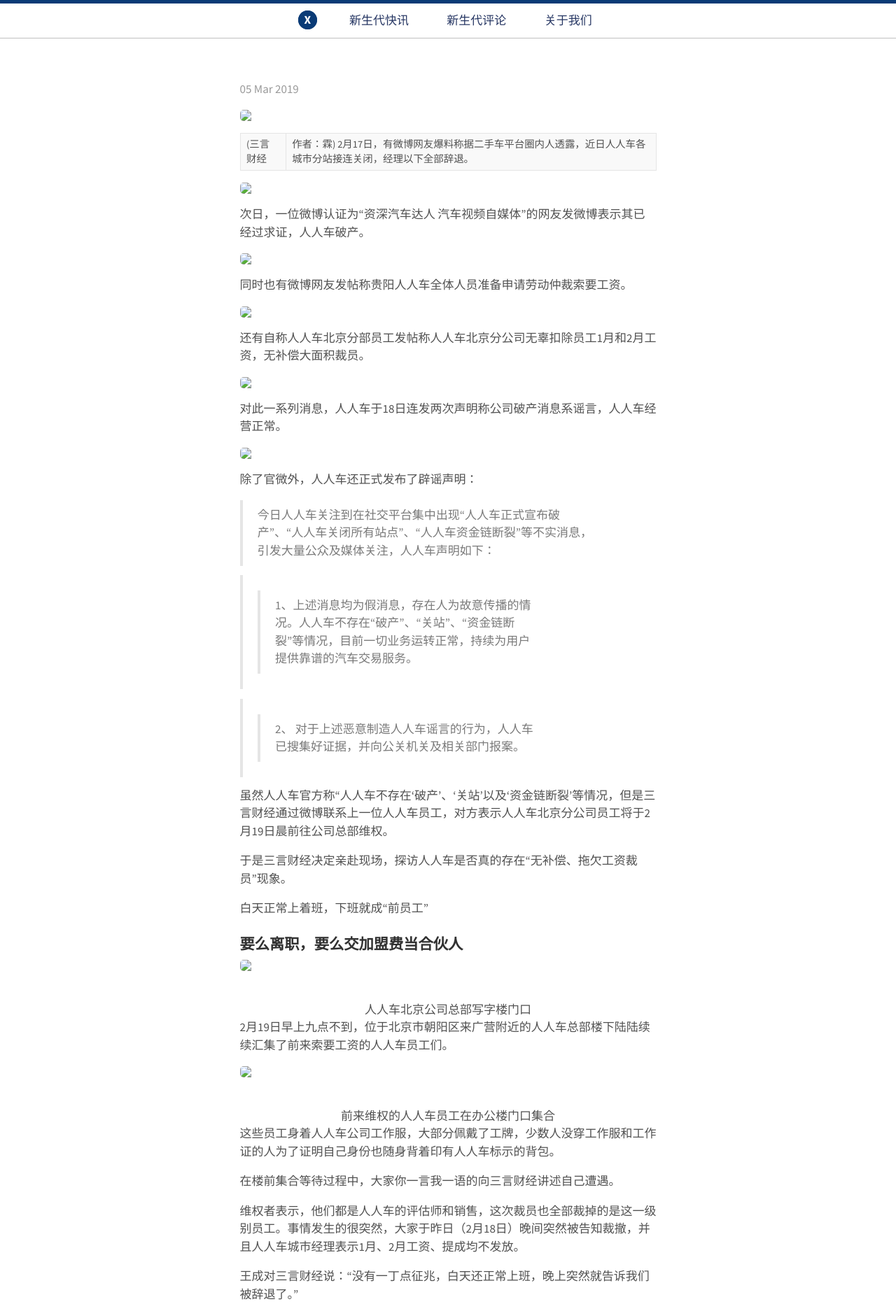
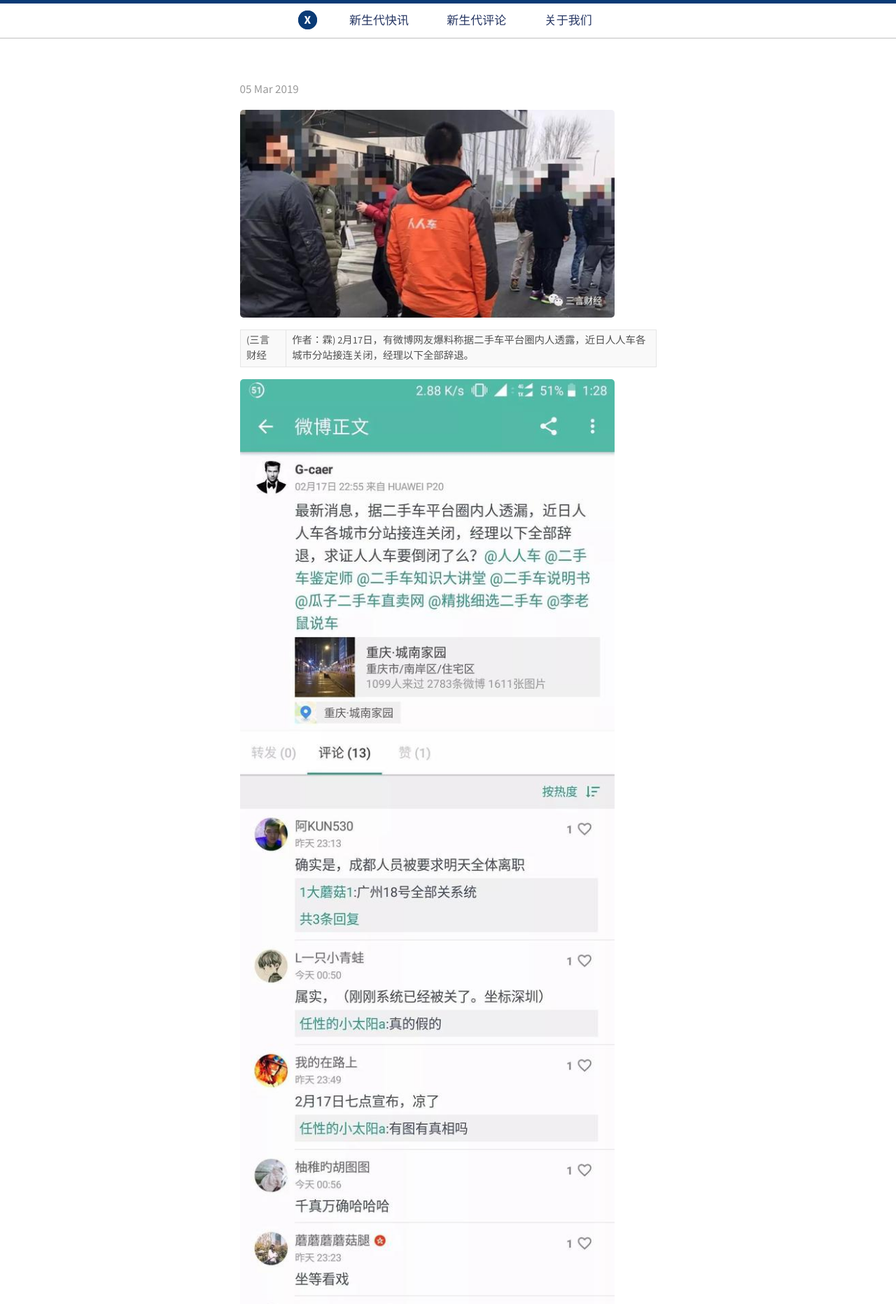
Before and after one commit to xsdai3/xsdai3.github.io, a Jekyll site: the page built from _posts/2019-03-06-近千人人车员工在总部维权（转发）.md, in a window 1280 px wide. Shown: the top 1864 px of the page at 70% size. Built offline with Jekyll 4.4.1, drawn with Linux system fonts in a browser that asks for light colours; our own code applies the rules of GitHub Pages for plain Markdown files.

Commit message:
Update 2019-03-06-近千人人车员工在总部维权（转发）.md

```diff
--- a/_posts/2019-03-06-近千人人车员工在总部维权（转发）.md
+++ b/_posts/2019-03-06-近千人人车员工在总部维权（转发）.md
@@ -6,29 +6,29 @@
 excerpt_separator: <!--more-->
 ---
 
-<div style="text-align:center"><img src="images/renrenche1.jpg" width="90%"></div>
+<div style="text-align:center"><img src="/images/renrenche1.jpg" width="90%"></div>
 
 (三言财经|作者：霖) 2月17日，有微博网友爆料称据二手车平台圈内人透露，近日人人车各城市分站接连关闭，经理以下全部辞退。
 
 <!--more-->
 
-<div style="text-align:center"><img src="images/renrenche2.jpg" width="90%"></div>
+<div style="text-align:center"><img src="/images/renrenche2.jpg" width="90%"></div>
 
 次日，一位微博认证为“资深汽车达人 汽车视频自媒体”的网友发微博表示其已经过求证，人人车破产。
 
-<div style="text-align:center"><img src="images/renrenche3.jpg" width="90%"></div>
+<div style="text-align:center"><img src="/images/renrenche3.jpg" width="90%"></div>
 
 同时也有微博网友发帖称贵阳人人车全体人员准备申请劳动仲裁索要工资。
 
-<div style="text-align:center"><img src="images/renrenche4.jpg" width="90%"></div>
+<div style="text-align:center"><img src="/images/renrenche4.jpg" width="90%"></div>
 
 还有自称人人车北京分部员工发帖称人人车北京分公司无辜扣除员工1月和2月工资，无补偿大面积裁员。
 
-<div style="text-align:center"><img src="images/renrenche5.jpg" width="90%"></div>
+<div style="text-align:center"><img src="/images/renrenche5.jpg" width="90%"></div>
 
 对此一系列消息，人人车于18日连发两次声明称公司破产消息系谣言，人人车经营正常。
 
-<div style="text-align:center"><img src="images/renrenche6.jpg" width="90%"></div>
+<div style="text-align:center"><img src="/images/renrenche6.jpg" width="90%"></div>
 
 除了官微外，人人车还正式发布了辟谣声明：
 
@@ -48,11 +48,11 @@
 
 <h3>要么离职，要么交加盟费当合伙人</h3>
 
-<div style="text-align:center"><img src="images/renrenche7.jpg" width="50%"><br>人人车北京公司总部写字楼门口</div>
+<div style="text-align:center"><img src="/images/renrenche7.jpg" width="50%"><br>人人车北京公司总部写字楼门口</div>
 
 2月19日早上九点不到，位于北京市朝阳区来广营附近的人人车总部楼下陆陆续续汇集了前来索要工资的人人车员工们。
 
-<div style="text-align:center"><img src="images/renrenche8.jpg" width="50%"><br>前来维权的人人车员工在办公楼门口集合</div>
+<div style="text-align:center"><img src="/images/renrenche8.jpg" width="50%"><br>前来维权的人人车员工在办公楼门口集合</div>
 
 这些员工身着人人车公司工作服，大部分佩戴了工牌，少数人没穿工作服和工作证的人为了证明自己身份也随身背着印有人人车标示的背包。
 
@@ -68,13 +68,13 @@
 
 在问道为什么选择集体来公司维权，而不是走司法程序时，这些员工表示，他们大多都在人人车干了三年，时间最短的几位也都做了两年。大家对人人车的公司文化非常赞同，有着深厚的感情，不到万不得已，他们并不想把事情做绝。
 
-<div style="text-align:center"><img src="images/renrenche9.jpg" width="50%"><br>大家聚在一起讨论维权方案</div>
+<div style="text-align:center"><img src="/images/renrenche9.jpg" width="50%"><br>大家聚在一起讨论维权方案</div>
 
 张杰对三言财经说：“我在人人车做的这几年，浑身上下落了一身病，瘦了好多斤。没想到现在这样对我。”接着他沉默了一阵，“当初我们在市场上可是很厉害的，竞争对手根本没法和我们比，现在怎么做成这样了？”
 
 也有员工表示，人人车已经远离了公司成立时的初衷，“我们不再是一家‘没有中间人’的二手车商了，这个合伙人制度，说白了就是把车卖给车贩子，广告词现在都算虚假宣传了吧。”一位员工这样说道。
 
-<div style="text-align:center"><img src="images/renrenche10.jpg" width="50%"><br>大家准备开始维权行动</div>
+<div style="text-align:center"><img src="/images/renrenche10.jpg" width="50%"><br>大家准备开始维权行动</div>
 
 上午十点，在寒风中等待了近一个小时的维权员工们已经有将近50人，大家决定开始行动，准备上楼找人人车讨要说法。
 
@@ -90,7 +90,7 @@
 
 人人车北京公司总部据说在三层以上，但一楼电梯口设有打卡闸门，平时员工进出需要刷专门的卡。
 
-<div style="text-align:center"><img src="images/renrenche11.jpg" width="50%"><br>办公楼一楼的人人车广告牌和旁边的出入闸机</div>
+<div style="text-align:center"><img src="/images/renrenche11.jpg" width="50%"><br>办公楼一楼的人人车广告牌和旁边的出入闸机</div>
 
 维权员工们表示自己并不会强行破坏物业管理设备硬闯，他们希望能与门卫好好沟通，一个个以登记方式进入办公区。
 
@@ -98,7 +98,7 @@
 
 据维权员工称，他们被告知上午10点时，人人车方面会提供解决方案。但大家在大厅内等待至将近11点半，均未见任何人人车方面管理者出面沟通问题。
 
-<div style="text-align:center"><img src="images/renrenche12.jpg" width="50%"><br>在大堂等待的维权员工们</div>
+<div style="text-align:center"><img src="/images/renrenche12.jpg" width="50%"><br>在大堂等待的维权员工们</div>
 
 于是，在等待了两个小时之久后，大家决定开始行动。
 
@@ -108,13 +108,13 @@
 
 维权代表负责同把守门闸的保安沟通，他表示要求保安为每个员工登记进入，并且一再强调所有人不会违法和破坏公物，只求合理的辞退赔偿。然而，保安仍然拒绝让他们进入。
 
-<div style="text-align:center"><img src="images/renrenche13.jpg" width="50%"><br>大家排队讲闸机封住</div>
+<div style="text-align:center"><img src="/images/renrenche13.jpg" width="50%"><br>大家排队讲闸机封住</div>
 
 在沟通无果后，一位维权员工大声说道：“我们每个人，都有工作证，这就是我们的家，现在我们要回家，凭什么不让？”
 
 此时人群也开始骚动起来，大家纷纷聚拢在一起。
 
-<div style="text-align:center"><img src="images/renrenche14.jpg" width="50%"><br>物业保安将维权员工们围了起来</div>
+<div style="text-align:center"><img src="/images/renrenche14.jpg" width="50%"><br>物业保安将维权员工们围了起来</div>
 
 维权行动此时达到了高潮。
 
@@ -122,7 +122,7 @@
 
 但是，他们仍然没有被允许通过闸机。
 
-<div style="text-align:center"><img src="images/renrenche15.jpg" width="50%"><br>堵在闸机前的维权员工们</div>
+<div style="text-align:center"><img src="/images/renrenche15.jpg" width="50%"><br>堵在闸机前的维权员工们</div>
 
 时间已经到了中午，楼上陆陆续续开始有人下来想出去吃饭和拿取外卖，但维权员工们决定不允许任何人出入，很多人见状只好返回，大堂里还有不知所措拿着食物的外卖小哥。
 
@@ -130,7 +130,7 @@
 
 <h3>不满人人车无视诉求，维权员工强行冲卡</h3>
 
-<div style="text-align:center"><img src="images/renrenche16.jpg" width="50%"><br>红圈处男子即为负责与维权员工沟通的人人车方面代表</div>
+<div style="text-align:center"><img src="/images/renrenche16.jpg" width="50%"><br>红圈处男子即为负责与维权员工沟通的人人车方面代表</div>
 
 终于，从楼上下来了一名西装革履的男子，他开始同维权员工代表们沟通。
 
@@ -142,7 +142,7 @@
 
 可是到了中午12点，先前答应等开完会带大家上楼的那名男子却不知去向。维权者们终于丧失耐心，开始强行翻越门闸，冲进楼梯间。而物业保安们并没有强制制止员工的冲关行为，任由大家一个个翻越闸机。
 
-<div style="text-align:center"><img src="images/renrenche17.jpg" width="50%"><br>一名维权员工正翻越门闸</div>
+<div style="text-align:center"><img src="/images/renrenche17.jpg" width="50%"><br>一名维权员工正翻越门闸</div>
 
 一时喧嚣的大堂瞬间安静，物业派来的保安们也只好四下散去。
 
@@ -154,19 +154,19 @@
 
 这些人人车员工们自发组建了多个“维权微信群”，总人数将近1000人。
 
-<div style="text-align:center"><img src="images/renrenche18.jpg" width="50%"><br>人人车西安员工在维权群中宣布要一起维权</div>
+<div style="text-align:center"><img src="/images/renrenche18.jpg" width="50%"><br>人人车西安员工在维权群中宣布要一起维权</div>
 
-<div style="text-align:center"><img src="images/renrenche19.jpg" width="50%"><br>人人车昆明员工表示将进行劳动仲裁</div>
+<div style="text-align:center"><img src="/images/renrenche19.jpg" width="50%"><br>人人车昆明员工表示将进行劳动仲裁</div>
 
 三言财经就北京员工维权事件联系人人车官方求证，对方表示，人人车于昨日公布了公司新的经营模式，也就是合伙人制度。在转型过程中，的确会造成部分员工的不理解，但人人车绝对不会违反国家相关法律法规。目前，人人车正在制定相关员工安置方案，一旦方案出台，将会妥善处理。
 
 除了爆出员工被“无补偿裁员”，还有消息称人人车全国大量城市站关闭。据封面新闻报道称，成都人人车包卖业务运营中心目前已“人去楼空”，而且门窗上还张贴有“变相裁员、克扣工资、赔偿还钱”以及“无良人人车”等字样。
 
-<div style="text-align:center"><img src="images/renrenche20.jpg" width="50%"></div>
+<div style="text-align:center"><img src="/images/renrenche20.jpg" width="50%"></div>
 
-<div style="text-align:center"><img src="images/renrenche21.jpg" width="50%"><br>封面新闻报道的人人车成都包卖业务运营中心已人去楼空</div>
+<div style="text-align:center"><img src="/images/renrenche21.jpg" width="50%"><br>封面新闻报道的人人车成都包卖业务运营中心已人去楼空</div>
 
-<div style="text-align:center"><img src="images/renrenche22.jpg" width="50%"><br>人人车成都包卖业务运营中心门口被贴满了标语</div>
+<div style="text-align:center"><img src="/images/renrenche22.jpg" width="50%"><br>人人车成都包卖业务运营中心门口被贴满了标语</div>
 
 封面新闻在相关报道中还提到，该包卖业务运营中心近日已发生多起员工维权讨薪事件，包括员工抗议以及用户要求维权的。
 
@@ -176,13 +176,13 @@
 
 截止至发稿时，今日前往人人车北京总部维权的员工们仍然滞留在办公楼内，等待人人车。
 
-<div style="text-align:center"><img src="images/renrenche23.jpg" width="50%"><br>维权员工聚集在办公区内</div>
+<div style="text-align:center"><img src="/images/renrenche23.jpg" width="50%"><br>维权员工聚集在办公区内</div>
 
 据一名维权员工称，警察已经赶到现场维持秩序，而人人车方面仍未就欠薪问题给出解决方案。
 
 不过，人人车联合创始人杜希勇出现在公司，但据该维权员工表示，杜希勇并没有同维权者们沟通，随后不久离开了公司。
 
-<div style="text-align:center"><img src="images/renrenche24.jpg" width="50%"><br>维权员工聚集在办公区内</div>
+<div style="text-align:center"><img src="/images/renrenche24.jpg" width="50%"><br>维权员工聚集在办公区内</div>
 
 三言财经将会持续关注事件发展。
 
```
